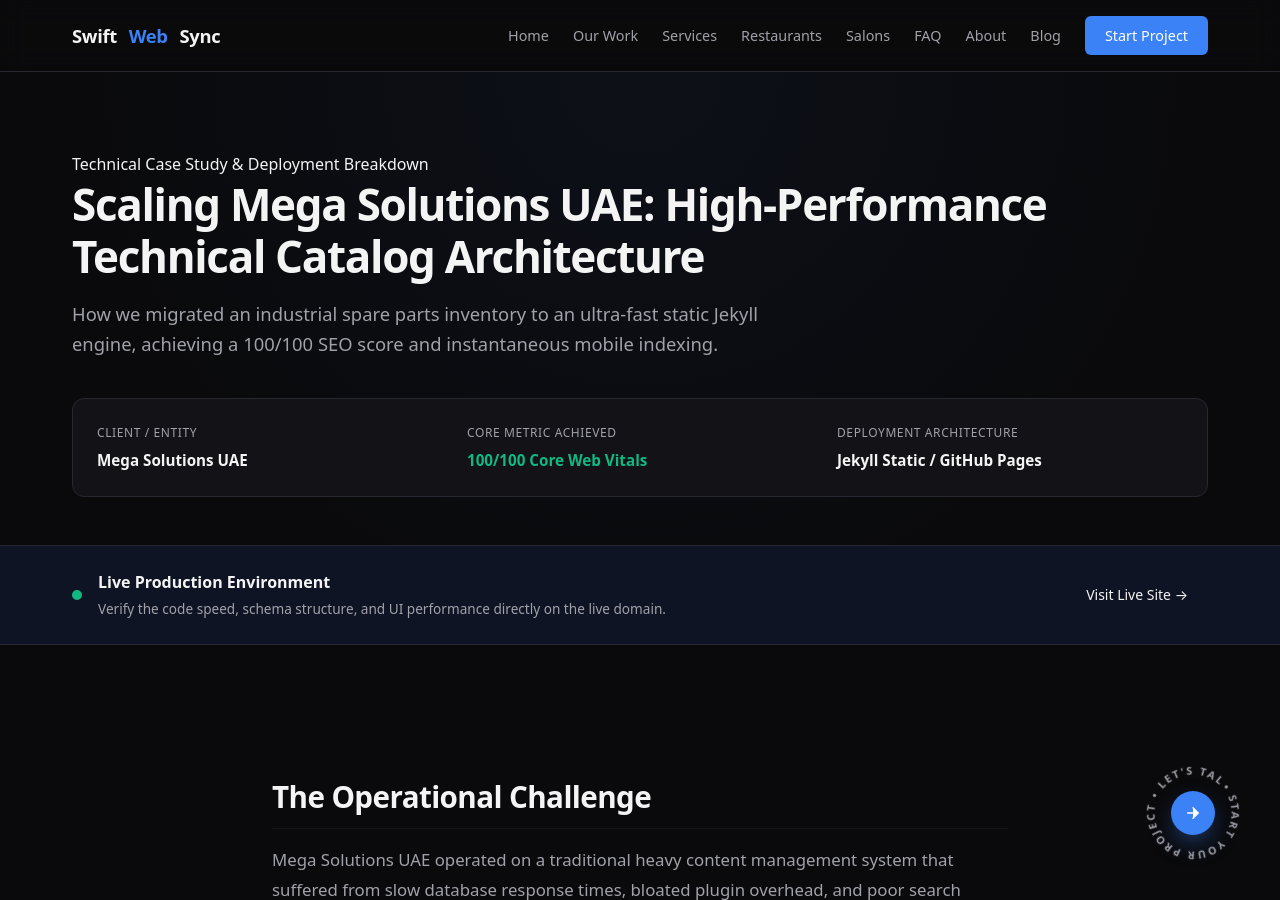
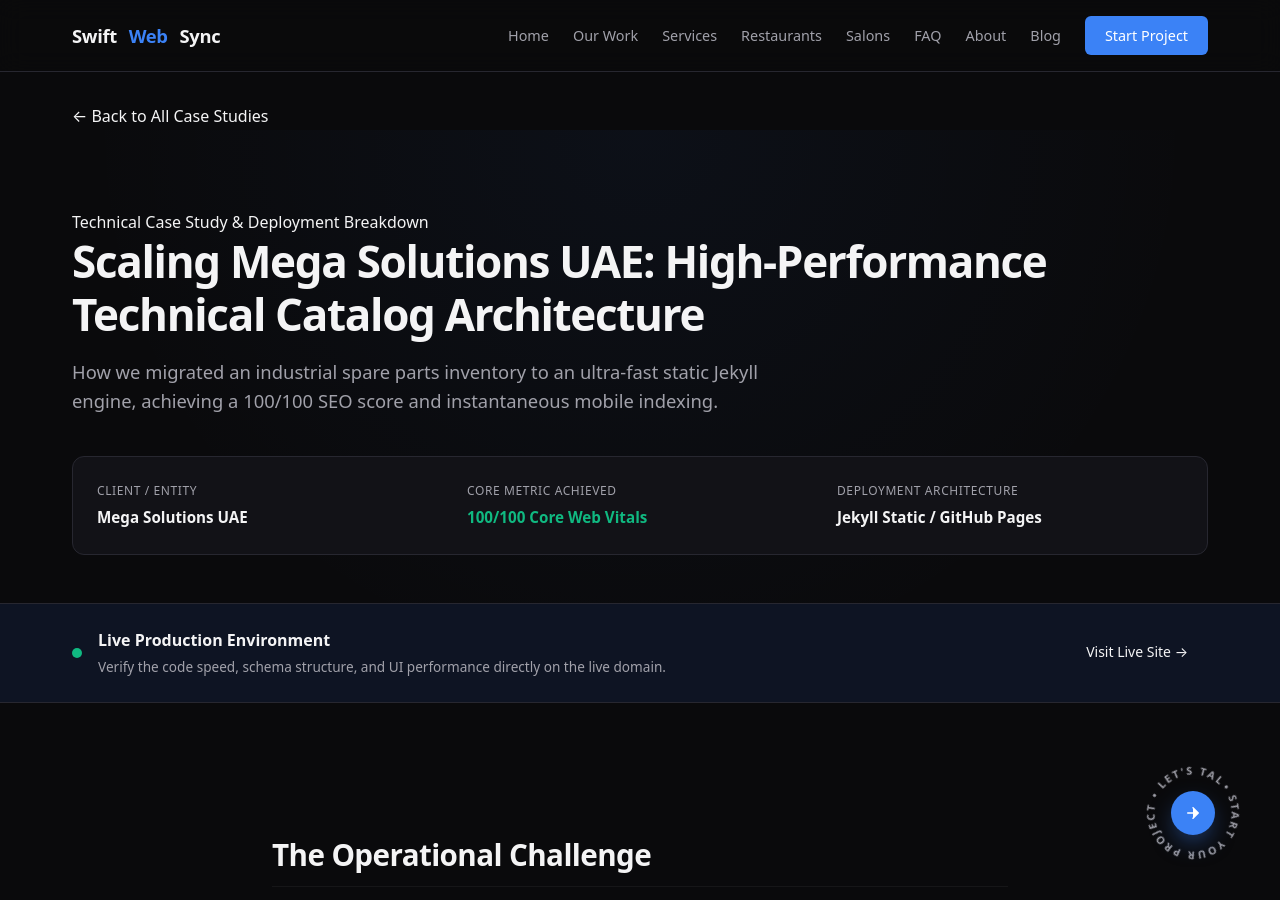
Before and after one commit to Khisal786/SwiftWebSync, a Jekyll site: the page built from work/megasolutionsuae.md, in a window 1280 px wide and 900 px high. Built offline with Jekyll 4.4.1, drawn with Linux system fonts in a browser that asks for light colours.

Commit message:
Add files via upload

```diff
--- a/_layouts/case_study.html
+++ b/_layouts/case_study.html
@@ -3,6 +3,12 @@
 ---
 
 <article class="case-study-page">
+  <!-- BACK NAVIGATION -->
+  <div class="container" style="padding-top: 2rem;">
+    <a href="{{ '/work/' | relative_url }}" class="back-to-work-link">
+      &larr; Back to All Case Studies
+    </a>
+  </div>
   <!-- CASE STUDY HEADER HERO -->
   <header class="case-study-hero">
     <div class="container">
```
